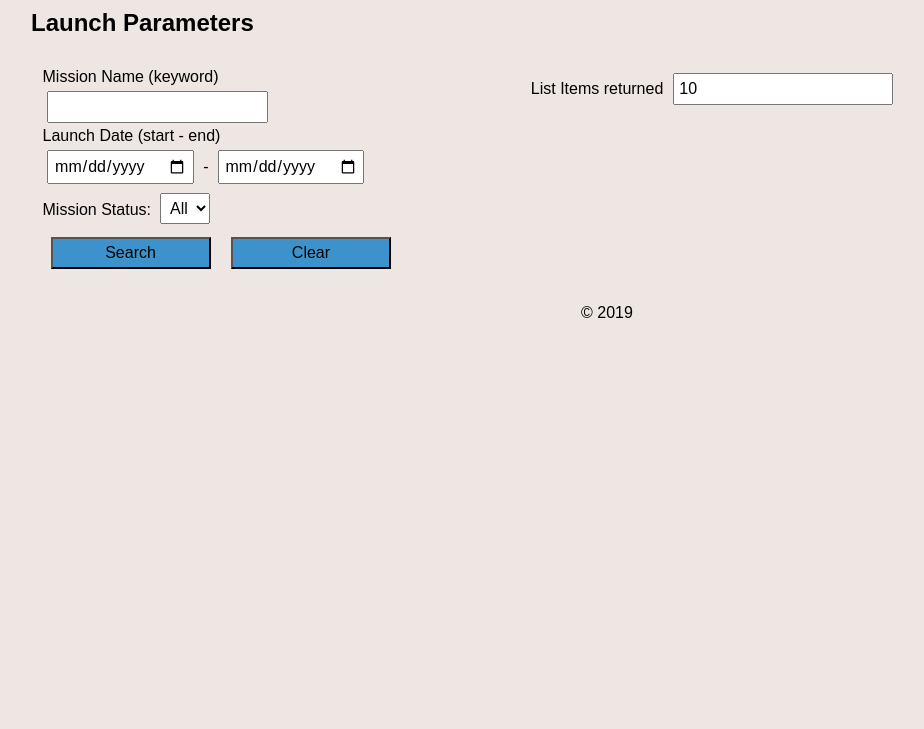
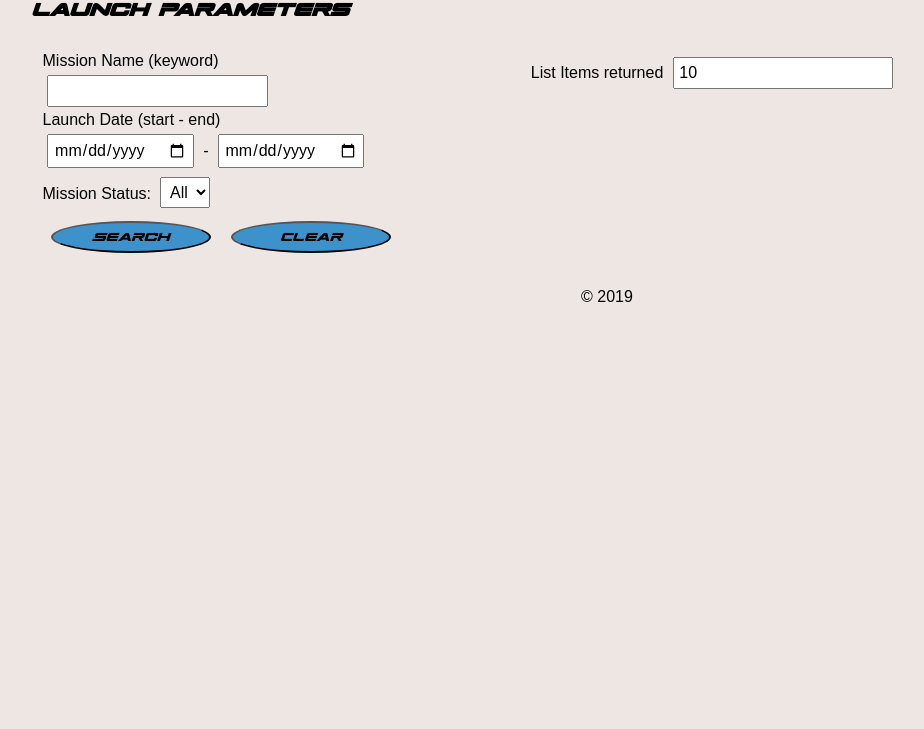
Before and after one commit to david-churn/launch-lookup, a plain HTML site: page index.html in a window 1280 px wide. Shown: the part 71-800 px from the top of the page, without its empty margins (33-957 px from the left). Drawn offline with Linux system fonts and the light colour scheme; no server answers; a web font is replaced by a local one.

Commit message:
polished layout with some minor changes

```diff
--- a/index.html
+++ b/index.html
@@ -3,7 +3,7 @@
 <html lang="en" dir="ltr">
   <head>
     <meta charset="utf-8">
-    <title></title>
+    <title>Rocket Launches</title>
     <link rel="stylesheet" href="./styles/normalize.css">
     <link rel="stylesheet" href="./styles/style.css">
   </head>
@@ -13,7 +13,7 @@
     </header>
     <main>
       <h2>Launch Parameters</h2>
-      <!-- <form class="" action="index.html" method="post"> -->
+      <div class="">
         <div class="inblock">
           <div>Mission Name (keyword)</div>
           <div>
@@ -37,11 +37,10 @@
             <input type="number" id="list-qty" value="10">
           </div>
         </div>
-      <!-- </form> -->
+      </div>
       <div class="">
         <h2 id="mtable-hdr" class="hidden">Launch List</h2>
-        <table id="mtable">
-    		</table>
+        <table id="mtable"></table>
       </div>
       <div class="">
         <h2 id="l-header" class="hidden">Launch</h2>
--- a/scripts/script.js
+++ b/scripts/script.js
@@ -2,8 +2,6 @@
 // Screen to display rocket launchs using data from the Launch Library.
 //   https://launchlibrary.net
 // 2/12/2019 David Churn created
-
-console.log('Project Launch ready!');
 
 // set address for screen Items
 const listQtyObj = document.getElementById("list-qty");
@@ -60,6 +58,9 @@
       messageObj.innerHTML = `Launch Library says ${lspObj.msg}`;
     }
   });
+
+// Everything requested and waiting for a human action.
+  console.log('Project Launch ready!');
 
 searchBtnObj.addEventListener('click', function() {
   clearList();
--- a/styles/style.css
+++ b/styles/style.css
@@ -1,6 +1,6 @@
-
 /* 2/12/2019 David Churn created */
 
+/* Themed front from dafont.com */
 @font-face {
   font-family: 'spaceranger';
   src: url('../fonts/spacerangerexpandital.ttf') format('truetype');
@@ -20,7 +20,7 @@
   text-align: center;
 }
 .hidden {
-  /* background: lightgreen; */
+  /* background: #ffa630; */
   display:none;
 }
 .hilite:hover {
@@ -39,6 +39,7 @@
 }
 button {
   background: #3e92cc;
+  border-radius: 50%;
   font-family: 'spaceranger',sans-serif;
   margin: 0.5em;
   min-width: 10em;
@@ -64,7 +65,7 @@
   vertical-align: top;
 }
 
-/*  Set up grid system (used?) */
+/*  Set up grid system ( not currently used) */
 .unit {
   padding: 0.5em;
   background-color: #3e92cc;
```
Also changed, not shown: fonts/spacerangerexpandital.ttf (added), fonts/spacerangeroutital.ttf (added). Lines whose indentation alone changed are shown as unchanged.
